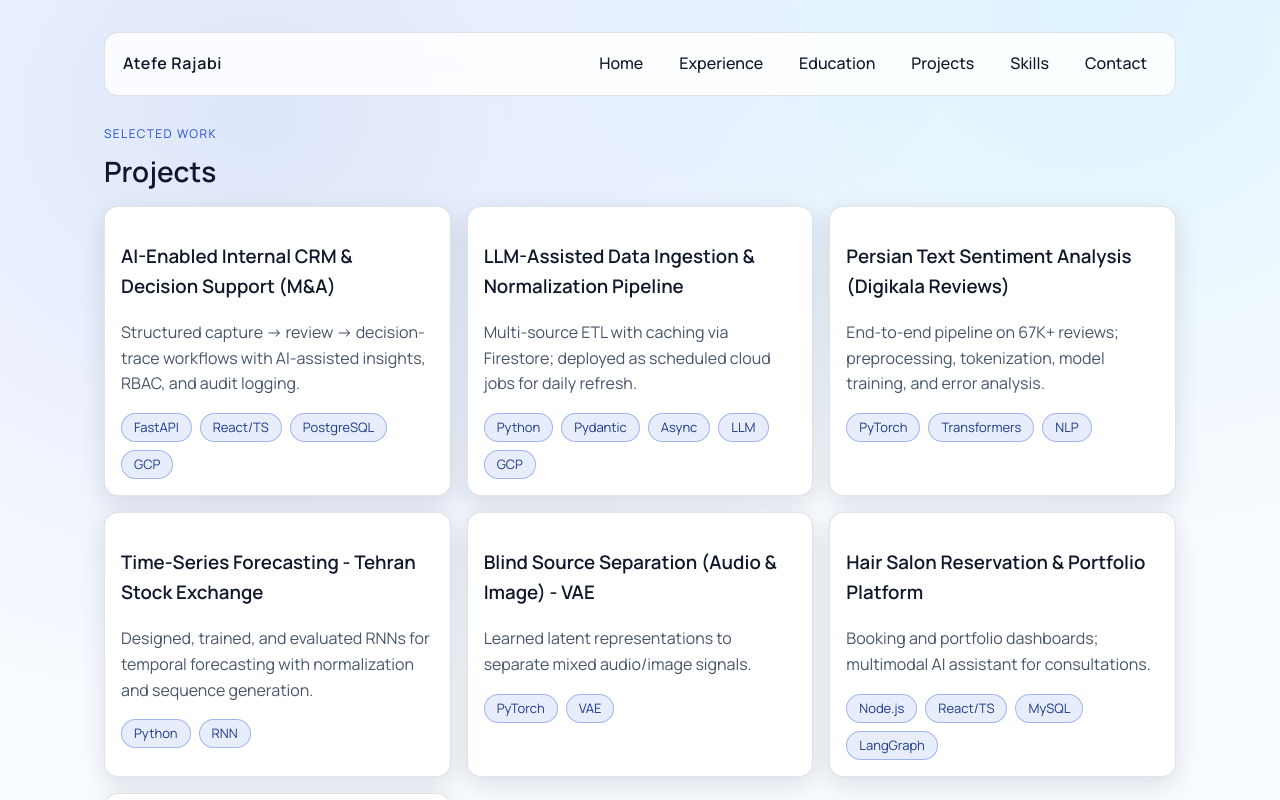
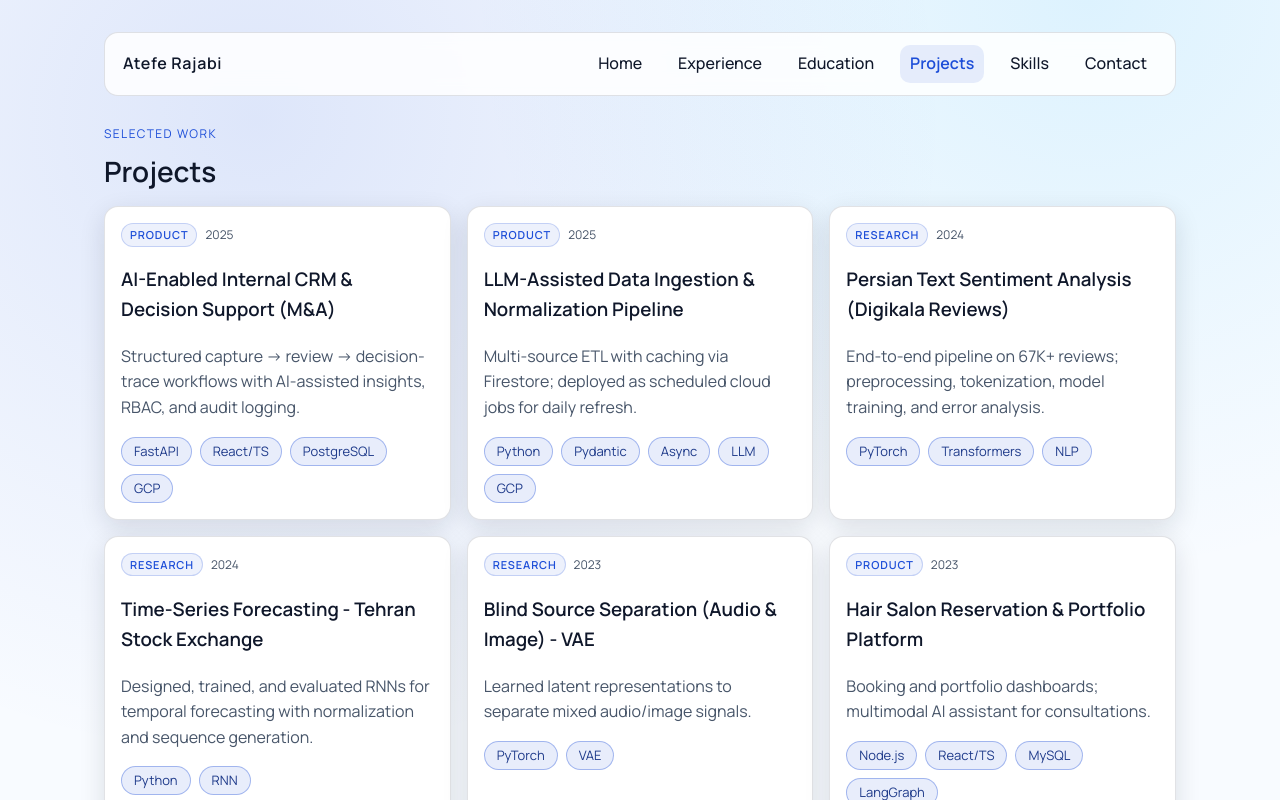
Before and after one commit to itsatefe/itsatefe.github.io, a React (Vite) app: page /projects in a window 1280 px wide. Shown: the top 800 px of the page. Built offline with nearby package versions, Linux system fonts and the light colour scheme.

Commit message:
update ui

```diff
--- a/index.html
+++ b/index.html
@@ -5,6 +5,14 @@
     <meta name="viewport" content="width=device-width, initial-scale=1.0" />
     <title>Atefe Rajabi | AI Backend Developer</title>
     <meta name="description" content="AI Backend Developer portfolio. Cloud-native ML pipelines, APIs, and systems." />
+    <meta property="og:type" content="website" />
+    <meta property="og:url" content="https://itsatefe.github.io/" />
+    <meta property="og:title" content="Atefe Rajabi | AI Backend Developer" />
+    <meta property="og:description" content="AI Backend Developer specializing in cloud-native ML pipelines, FastAPI services, LLM integration, and full-stack systems." />
+    <meta property="og:image" content="https://itsatefe.github.io/favicon.jpg" />
+    <meta name="twitter:card" content="summary" />
+    <meta name="twitter:title" content="Atefe Rajabi | AI Backend Developer" />
+    <meta name="twitter:description" content="AI Backend Developer specializing in cloud-native ML pipelines, FastAPI services, LLM integration, and full-stack systems." />
     <link rel="icon" type="image/jpeg" href="/favicon.jpg" />
     <script>
       (function () {
--- a/src/App.tsx
+++ b/src/App.tsx
@@ -1,5 +1,5 @@
 import { useState } from "react";
-import { Link, Route, Routes } from "react-router-dom";
+import { Link, NavLink, Route, Routes } from "react-router-dom";
 import { profile } from "./data/profile";
 import { HomePage } from "./pages/HomePage";
 import { ExperiencePage } from "./pages/ExperiencePage";
@@ -30,24 +30,24 @@ export default function App() {
           <span />
         </button>
         <div className={`nav__links ${menuOpen ? "nav__links--open" : ""}`}>
-          <Link to="/" onClick={() => setMenuOpen(false)}>
+          <NavLink to="/" end onClick={() => setMenuOpen(false)}>
             Home
-          </Link>
-          <Link to="/experience" onClick={() => setMenuOpen(false)}>
+          </NavLink>
+          <NavLink to="/experience" onClick={() => setMenuOpen(false)}>
             Experience
-          </Link>
-          <Link to="/education" onClick={() => setMenuOpen(false)}>
+          </NavLink>
+          <NavLink to="/education" onClick={() => setMenuOpen(false)}>
             Education
-          </Link>
-          <Link to="/projects" onClick={() => setMenuOpen(false)}>
+          </NavLink>
+          <NavLink to="/projects" onClick={() => setMenuOpen(false)}>
             Projects
-          </Link>
-          <Link to="/skills" onClick={() => setMenuOpen(false)}>
+          </NavLink>
+          <NavLink to="/skills" onClick={() => setMenuOpen(false)}>
             Skills
-          </Link>
-          <Link to="/contact" onClick={() => setMenuOpen(false)}>
+          </NavLink>
+          <NavLink to="/contact" onClick={() => setMenuOpen(false)}>
             Contact
-          </Link>
+          </NavLink>
         </div>
       </nav>
 
--- a/src/components/ProjectGrid.tsx
+++ b/src/components/ProjectGrid.tsx
@@ -22,6 +22,10 @@ export function ProjectGrid() {
               }
             }}
           >
+            <div className="project-card__meta">
+              <span className="project-card__type">{p.type}</span>
+              <span className="project-card__year">{p.year}</span>
+            </div>
             <h3>{p.title}</h3>
             <p className="muted">{p.detail}</p>
             <div className="tags">
--- a/src/data/profile.ts
+++ b/src/data/profile.ts
@@ -75,42 +75,56 @@ export const experiences = [
 export const projects = [
   {
     title: "AI-Enabled Internal CRM & Decision Support (M&A)",
+    type: "Product",
+    year: "2025",
     stack: ["FastAPI", "React/TS", "PostgreSQL", "GCP"],
     detail:
       "Structured capture -> review -> decision-trace workflows with AI-assisted insights, RBAC, and audit logging.",
   },
   {
     title: "LLM-Assisted Data Ingestion & Normalization Pipeline",
+    type: "Product",
+    year: "2025",
     stack: ["Python", "Pydantic", "Async", "LLM", "GCP"],
     detail:
       "Multi-source ETL with caching via Firestore; deployed as scheduled cloud jobs for daily refresh.",
   },
   {
     title: "Persian Text Sentiment Analysis (Digikala Reviews)",
+    type: "Research",
+    year: "2024",
     stack: ["PyTorch", "Transformers", "NLP"],
     detail:
       "End-to-end pipeline on 67K+ reviews; preprocessing, tokenization, model training, and error analysis.",
   },
   {
     title: "Time-Series Forecasting - Tehran Stock Exchange",
+    type: "Research",
+    year: "2024",
     stack: ["Python", "RNN"],
     detail:
       "Designed, trained, and evaluated RNNs for temporal forecasting with normalization and sequence generation.",
   },
   {
     title: "Blind Source Separation (Audio & Image) - VAE",
+    type: "Research",
+    year: "2023",
     stack: ["PyTorch", "VAE"],
     detail:
       "Learned latent representations to separate mixed audio/image signals.",
   },
   {
     title: "Hair Salon Reservation & Portfolio Platform",
+    type: "Product",
+    year: "2023",
     stack: ["Node.js", "React/TS", "MySQL", "LangGraph"],
     detail:
       "Booking and portfolio dashboards; multimodal AI assistant for consultations.",
   },
   {
     title: "Intelligent Book Exchange Social Platform",
+    type: "Product",
+    year: "2022",
     stack: ["Node.js", "Python", "Graph DB"],
     detail:
       "Graph-based models and hybrid recommendations using NLP-driven sentiment signals.",
--- a/src/index.css
+++ b/src/index.css
@@ -67,7 +67,6 @@ a {
   border-radius: 14px;
   backdrop-filter: blur(10px);
   background: rgba(255, 255, 255, 0.85);
-  position: sticky;
   overflow: visible;
 }
 
@@ -114,6 +113,12 @@ a {
 
 .nav__links a:hover {
   background: rgba(15, 23, 42, 0.06);
+}
+
+.nav__links a.active {
+  background: rgba(29, 78, 216, 0.1);
+  color: var(--accent);
+  font-weight: 600;
 }
 
 .hero {
@@ -584,7 +589,7 @@ a {
 }
 
 .btn {
-  padding: 5px 5px;
+  padding: 8px 20px;
   border-radius: 12px;
   border: 1px solid transparent;
   font-weight: 600;
@@ -680,6 +685,51 @@ a {
   color: var(--accent);
 }
 
+.badge-available {
+  display: inline-flex;
+  align-items: center;
+  gap: 6px;
+  padding: 4px 10px;
+  border-radius: 999px;
+  background: rgba(34, 197, 94, 0.1);
+  border: 1px solid rgba(34, 197, 94, 0.35);
+  color: #15803d;
+  font-size: 13px;
+  font-weight: 500;
+}
+
+.badge-available::before {
+  content: '';
+  width: 7px;
+  height: 7px;
+  border-radius: 50%;
+  background: #22c55e;
+}
+
+.project-card__meta {
+  display: flex;
+  align-items: center;
+  gap: 8px;
+  margin-bottom: 6px;
+}
+
+.project-card__type {
+  font-size: 11px;
+  font-weight: 600;
+  text-transform: uppercase;
+  letter-spacing: 0.08em;
+  padding: 2px 8px;
+  border-radius: 999px;
+  background: rgba(29, 78, 216, 0.08);
+  color: var(--accent);
+  border: 1px solid rgba(29, 78, 216, 0.2);
+}
+
+.project-card__year {
+  font-size: 12px;
+  color: var(--muted);
+}
+
 .pill-list {
   list-style: none;
   padding: 0;
@@ -743,10 +793,9 @@ a {
   }
 
   .nav {
-    position: static;
+    position: relative;
     align-items: center;
     gap: 10px;
-    position: relative;
   }
 
   .nav__toggle {
--- a/src/pages/HomePage.tsx
+++ b/src/pages/HomePage.tsx
@@ -22,6 +22,7 @@ export function HomePage() {
             <p className="eyebrow">Profile</p>
             <h1>{profile.name}</h1>
             <p className="muted">{profile.title}</p>
+            <span className="badge-available">Open to new roles</span>
             <div className="home__meta">
               <span>{profile.location}</span>
               <span>{profile.email}</span>
```
